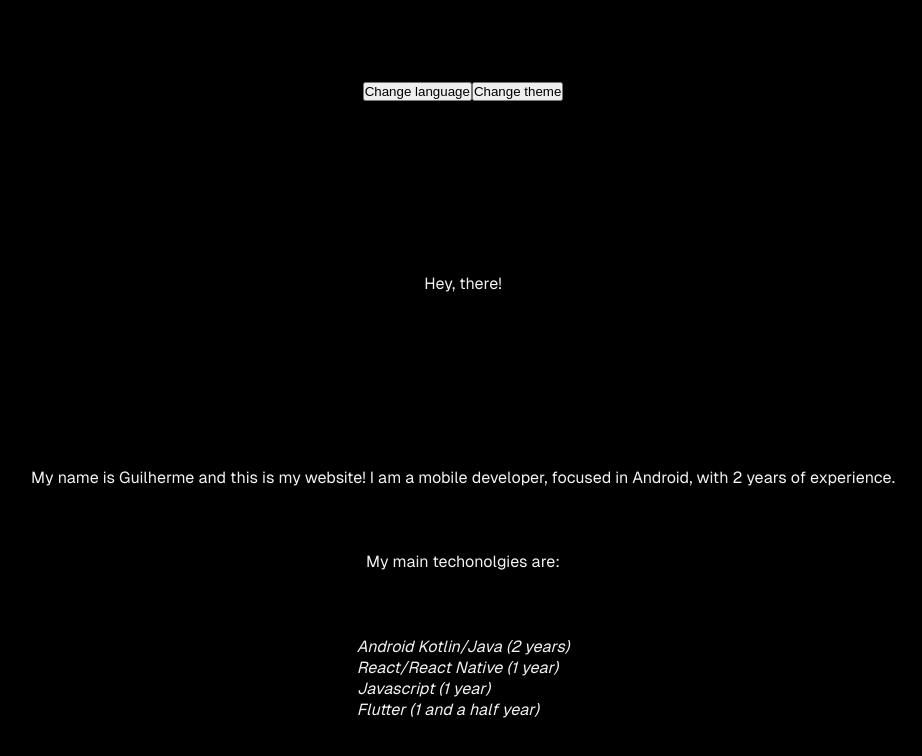
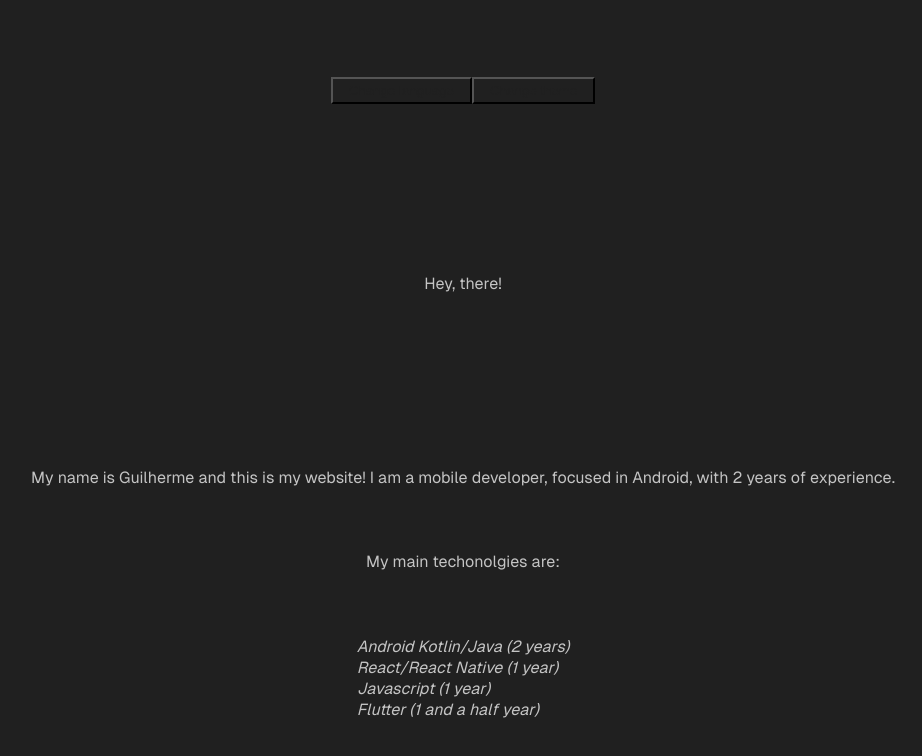
Before and after one commit to gcomartins/my-website, a Next.js app: page /my-website/ in a window 1280 px wide. Shown: the top 756 px of the page, without its empty margins (177-1099 px from the left). Built offline with nearby package versions, Linux system fonts and the light colour scheme.

Commit message:
Criando myButton e retirando temas orange e yellow

```diff
--- /dev/null
+++ b/src/app/components/myButton.tsx
@@ -0,0 +1,24 @@
+import React from 'react';
+import { CSSProperties } from 'react';
+import ThemeVariation from '../theme/theme';
+
+interface MyButtonProps {
+    theme: ThemeVariation;
+    label: string;
+    onClick: () => void,
+}
+
+const MyButton: React.FC<MyButtonProps> = ({ theme, label, onClick }) => {
+    const myStyle: CSSProperties = {
+        color: theme.getButtonForeground(),
+        backgroundColor: theme.getBackgroundColor(),
+        paddingLeft: 16,
+        paddingRight: 16,
+        paddingTop: 4,
+        paddingBottom: 4,
+    };
+
+    return <button onClick={onClick} style={myStyle}>{label}</button>;
+};
+
+export default MyButton;
--- a/src/app/intl/language.ts
+++ b/src/app/intl/language.ts
@@ -2,6 +2,8 @@ interface Intl {
     getTitle() : string
     getDescription(): string
     getMyMainTechnologies(): string
+    getChangeThemeLabel(): string
+    getChangeLanguageLabel(): string
 }
 
 export default Intl
--- a/src/app/intl/languages/en.ts
+++ b/src/app/intl/languages/en.ts
@@ -10,6 +10,12 @@ class English implements Intl {
     getMyMainTechnologies(): string {
         return "My main techonolgies are:"
     }
+    getChangeLanguageLabel(): string {
+        return "Change language"
+    }
+    getChangeThemeLabel(): string {
+        return "Change theme"
+    }
 }
 
 export default English
--- a/src/app/intl/languages/pt.ts
+++ b/src/app/intl/languages/pt.ts
@@ -10,6 +10,12 @@ class Portuguese implements Intl {
     getMyMainTechnologies(): string {
         return "Minhas principais linguagens de programacao sao:"
     }
+    getChangeLanguageLabel(): string {
+        return "Trocar linguagem"
+    }
+    getChangeThemeLabel(): string {
+        return "Trocar tema"
+    }
 }
 
 export default Portuguese
--- a/src/app/page.tsx
+++ b/src/app/page.tsx
@@ -8,8 +8,7 @@ import Intl from "./intl/language";
 import ThemeVariation from "./theme/theme";
 import BlackTheme from "./theme/variations/blackTheme";
 import WhiteTheme from "./theme/variations/whiteTheme";
-import YellowTheme from "./theme/variations/yellowTheme";
-import OrangeTheme from "./theme/variations/orangeTheme";
+import MyButton from "./components/myButton";
 
 export default function Home() {
   const [themeVariation, setThemeVariation] = useState(0)
@@ -19,10 +18,6 @@ export default function Home() {
         return new BlackTheme()
       case 1:
         return new WhiteTheme();
-      case 2:
-        return new YellowTheme()
-      case 3:
-        return new OrangeTheme()
       default:
         return new BlackTheme()
     }
@@ -38,7 +33,7 @@ export default function Home() {
   const previewImage = "/preview.png";
 
   const switchLanguage = () => setIsEnglish(!isEnglish)
-  const switchTheme = () => setThemeVariation(themeVariation === 3 ? 0 : themeVariation + 1)
+  const switchTheme = () => setThemeVariation(themeVariation === 1 ? 0 : themeVariation + 1)
 
   return (
     <>
@@ -52,8 +47,8 @@ export default function Home() {
       </Head>
       <div style={{ backgroundColor: theme.getBackgroundColor(), transition: "0.7s" }} className={styles.page}>
         <div>
-          <button onClick={switchLanguage}>Change language</button>
-          <button onClick={switchTheme}>Change theme</button>
+          <MyButton onClick={switchLanguage} theme={theme} label={intl.getChangeLanguageLabel()} />
+          <MyButton onClick={switchTheme} theme={theme} label={intl.getChangeThemeLabel()} />
         </div>
         <p style={{ color: theme.getForegroundColor() }}>{intl.getTitle()}</p>
         <p style={{ color: theme.getForegroundColor() }}>{intl.getDescription()}</p>
--- a/src/app/theme/theme.ts
+++ b/src/app/theme/theme.ts
@@ -3,6 +3,8 @@ interface ThemeVariation {
     getSecondaryColor(): string
     getForegroundColor(): string
     getBackgroundColor(): string
+    getButtonBackgroundColor(): string
+    getButtonForeground(): string
 }
 
 export default ThemeVariation
--- a/src/app/theme/variations/blackTheme.ts
+++ b/src/app/theme/variations/blackTheme.ts
@@ -2,10 +2,10 @@ import ThemeVariation from "../theme";
 
 class BlackTheme implements ThemeVariation {
     getMainColor(): string {
-        return "#000"
+        return "#202020"
     }
     getSecondaryColor(): string {
-        return "#f2f2f2"
+        return "#c4c4c4"
     }
     getForegroundColor(): string {
         return this.getSecondaryColor()
@@ -13,6 +13,12 @@ class BlackTheme implements ThemeVariation {
     getBackgroundColor(): string {
         return this.getMainColor()
     }
+    getButtonBackgroundColor(): string {
+        return this.getSecondaryColor()
+    }
+    getButtonForeground(): string {
+        return this.getMainColor()
+    }
 }
 
 export default BlackTheme
--- a/src/app/theme/variations/orangeTheme.ts
+++ /dev/null
@@ -1,18 +0,0 @@
-import ThemeVariation from "../theme";
-
-class OrangeTheme implements ThemeVariation {
-    getMainColor(): string {
-        return "#fb5c0b"
-    }
-    getSecondaryColor(): string {
-        return "#2c3445"
-    }
-    getBackgroundColor(): string {
-        return "#e7eae0"
-    }
-    getForegroundColor(): string {
-        return this.getSecondaryColor()
-    }
-}
-
-export default OrangeTheme
--- a/src/app/theme/variations/whiteTheme.ts
+++ b/src/app/theme/variations/whiteTheme.ts
@@ -2,10 +2,10 @@ import ThemeVariation from "../theme";
 
 class WhiteTheme implements ThemeVariation {
     getMainColor(): string {
-        return "#f2f2f2"
+        return "#c4c4c4"
     }
     getSecondaryColor(): string {
-        return "#383838"
+        return "#202020"
     }
     getForegroundColor(): string {
         return this.getSecondaryColor()
@@ -13,6 +13,12 @@ class WhiteTheme implements ThemeVariation {
     getBackgroundColor(): string {
         return this.getMainColor()
     }
+    getButtonBackgroundColor(): string {
+        return this.getSecondaryColor()
+    }
+    getButtonForeground(): string {
+        return this.getMainColor()
+    }
 }
 
 export default WhiteTheme
--- a/src/app/theme/variations/yellowTheme.ts
+++ /dev/null
@@ -1,18 +0,0 @@
-import ThemeVariation from "../theme";
-
-class YellowTheme implements ThemeVariation {
-    getMainColor(): string {
-        return "#FCFC30"
-    }
-    getSecondaryColor(): string {
-        return "#465EFF"
-    }
-    getBackgroundColor(): string {
-        return this.getMainColor()
-    }
-    getForegroundColor(): string {
-        return this.getSecondaryColor()
-    }
-}
-
-export default YellowTheme
```
